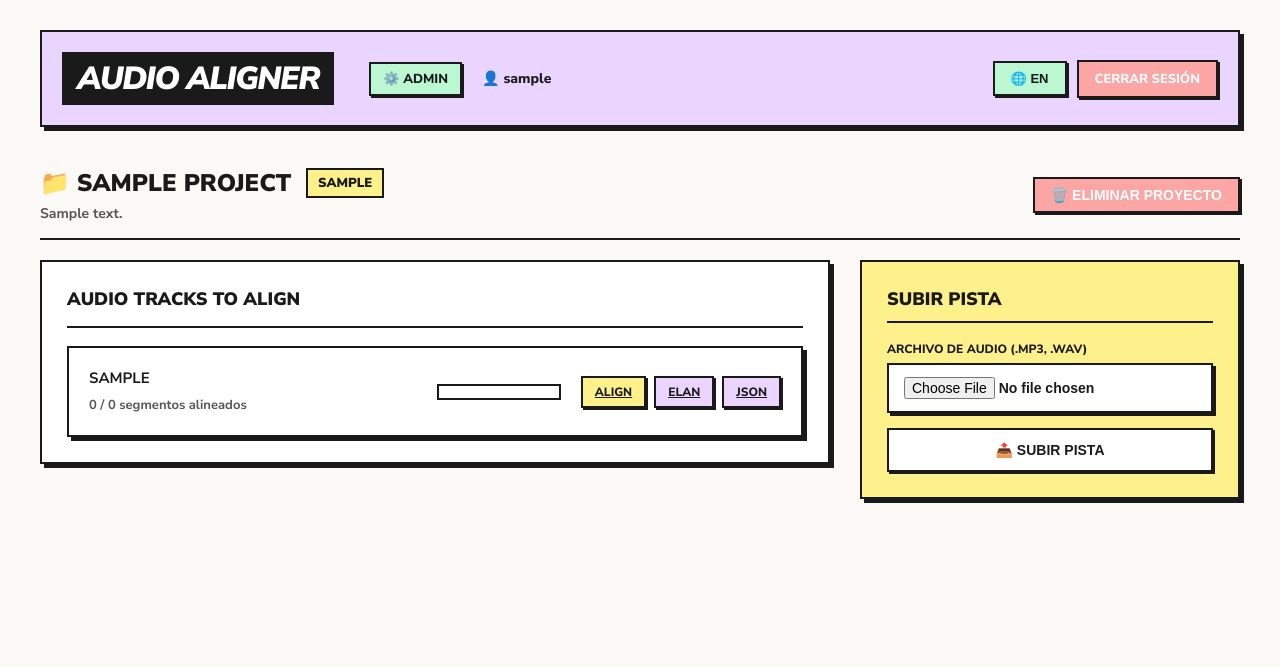
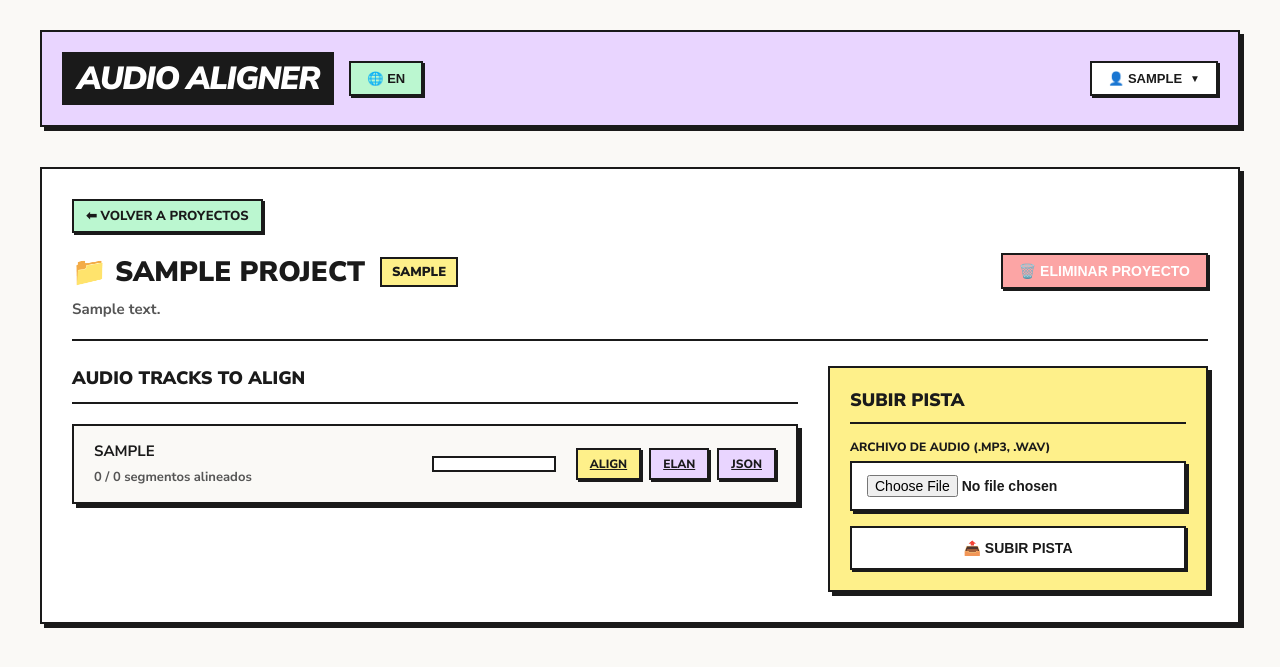
Before and after one commit to placiana/audio-aligner-tool, a Flask app: page /project/1 in a window 1280 px wide. Shown: the top 667 px of the page. Run offline with Flask 3, Linux system fonts and the light colour scheme; the visitor is signed in with stand-in values (Sample User, id 1); tables that the repository leaves empty hold one stand-in row (values such as "Sample post").

Commit message:
look and feel

```diff
--- a/static/js/locale.js
+++ b/static/js/locale.js
@@ -11,9 +11,9 @@ window.translations = {
         create_project_btn: "➕ Create Project",
         delete_project_btn: "🗑️ Delete Project",
         project_type_label: "Project Type",
-        type_segmentation: "Segmentation Only (Audio)",
-        type_transcription: "Segmentation & Transcription (Audio)",
-        type_alignment: "Segmentation & Alignment (Audio + Text)",
+        type_segmentation: "Segmentation Only",
+        type_transcription: "Segmentation & Transcription",
+        type_alignment: "Segmentation & Alignment",
         save_segment_btn: "Save Segment",
         next_seg_only_btn: "Next Segment",
         completion_seg_only_congrats: "Excellent work! You have completed the segmentation of this audio.",
@@ -34,7 +34,9 @@ window.translations = {
         json_btn: "JSON",
         elan_btn: "ELAN",
         logout_btn: "Logout",
+        admin_nav: "⚙️ Admin Panel",
         projects_nav: "📂 Projects",
+        back_to_projects: "⬅ Back to Projects",
         login_title: "Sign In",
         username_label: "Username",
         password_label: "Password",
@@ -148,7 +150,9 @@ window.translations = {
         json_btn: "JSON",
         elan_btn: "ELAN",
         logout_btn: "Cerrar sesión",
+        admin_nav: "⚙️ Panel de Admin",
         projects_nav: "📂 Proyectos",
+        back_to_projects: "⬅ Volver a Proyectos",
         login_title: "Iniciar Sesión",
         username_label: "Usuario",
         password_label: "Contraseña",
@@ -231,7 +235,7 @@ window.translations = {
     }
 };
 
-window.updateLanguageUI = function() {
+window.updateLanguageUI = function () {
     const langBtn = document.getElementById('lang-toggle-btn');
     if (langBtn) {
         langBtn.innerText = window.currentLang === 'en' ? '🌐 ES' : '🌐 EN';
@@ -268,7 +272,7 @@ window.updateLanguageUI = function() {
     });
 };
 
-window.toggleLanguage = function() {
+window.toggleLanguage = function () {
     window.currentLang = window.currentLang === 'en' ? 'es' : 'en';
     localStorage.setItem('aligner_lang', window.currentLang);
     window.updateLanguageUI();
--- a/templates/base.html
+++ b/templates/base.html
@@ -11,32 +11,45 @@
     <link rel="stylesheet" href="{{ url_for('static', filename='css/style.css') }}">
     <script src="{{ url_for('static', filename='js/locale.js') }}"></script>
     {% block extra_head %}{% endblock %}
+    <style>
+        .dropdown-item {
+            transition: background 0.1s ease, color 0.1s ease;
+        }
+        .dropdown-item:hover {
+            background: var(--accent-secondary) !important;
+            color: var(--text-color) !important;
+        }
+        .dropdown-item.danger-item:hover {
+            background: var(--danger-color) !important;
+            color: white !important;
+        }
+    </style>
 </head>
 
 <body>
     <div id="app">
         <header>
-            <div class="header-left">
+            <div class="header-left" style="display: flex; align-items: center; gap: 15px;">
                 <a href="/" style="text-decoration: none; color: inherit; display: inline-block;">
                     <h1>AUDIO ALIGNER</h1>
                 </a>
-                {% if g.user %}
-                <div id="nav-controls" style="display: flex; gap: 10px; align-items: center; margin-left: 15px;">
-                    {% if g.user.is_admin %}
-                    <a href="/admin" class="brutalist-button button-link" style="padding: 6px 12px; font-size: 13px; background: var(--accent-secondary); box-shadow: 2px 2px 0px var(--border-color);">⚙️ Admin</a>
-                    {% endif %}
-                    <span style="font-weight: 800; font-size: 14px; margin-left: 10px;">👤 {{ g.user.username }}</span>
-                </div>
-                {% endif %}
+                <button id="lang-toggle-btn" class="brutalist-button secondary-btn" style="padding: 8px 16px; font-weight: 800; font-size: 13px; box-shadow: 2px 2px 0px var(--border-color);">🌐 EN</button>
             </div>
 
             <div class="header-right">
-                <div class="header-actions" style="display: flex; gap: 10px; align-items: center;">
-                    <button id="lang-toggle-btn" class="brutalist-button secondary-btn" style="padding: 8px 16px; font-weight: 800; font-size: 13px; box-shadow: 2px 2px 0px var(--border-color);">🌐 EN</button>
-                    {% if g.user %}
-                    <a href="/logout" class="brutalist-button danger-btn button-link" style="padding: 8px 16px; font-size: 13px; box-shadow: 2px 2px 0px var(--border-color);" data-i18n="logout_btn">Logout</a>
-                    {% endif %}
+                {% if g.user %}
+                <div class="dropdown-container" style="position: relative; display: inline-block;">
+                    <button id="user-menu-btn" class="brutalist-button" style="padding: 8px 16px; font-weight: 800; font-size: 13px; box-shadow: 2px 2px 0px var(--border-color); display: flex; align-items: center; gap: 8px; background: white; cursor: pointer;">
+                        👤 {{ g.user.username }} <span style="font-size: 10px; transition: transform 0.2s ease; display: inline-block;">▼</span>
+                    </button>
+                    <div id="user-dropdown-menu" class="brutalist-card" style="display: none; position: absolute; right: 0; top: calc(100% + 8px); width: 180px; background: white; z-index: 1000; padding: 5px 0; border: 2.5px solid var(--border-color); box-shadow: 4px 4px 0px var(--border-color); flex-direction: column;">
+                        {% if g.user.is_admin %}
+                        <a href="/admin" class="dropdown-item" style="padding: 10px 15px; font-weight: 800; font-size: 13px; text-decoration: none; color: var(--text-color); display: block; border-bottom: 2px solid var(--border-color);" data-i18n="admin_nav">⚙️ Admin Panel</a>
+                        {% endif %}
+                        <a href="/logout" class="dropdown-item danger-item" style="padding: 10px 15px; font-weight: 800; font-size: 13px; text-decoration: none; color: var(--danger-color); display: block;" data-i18n="logout_btn">Logout</a>
+                    </div>
                 </div>
+                {% endif %}
             </div>
         </header>
 
@@ -56,6 +69,33 @@
             {% block content %}{% endblock %}
         </main>
     </div>
+    {% if g.user %}
+    <script>
+        document.addEventListener('DOMContentLoaded', () => {
+            const menuBtn = document.getElementById('user-menu-btn');
+            const dropdown = document.getElementById('user-dropdown-menu');
+            const arrow = menuBtn ? menuBtn.querySelector('span') : null;
+
+            if (menuBtn && dropdown) {
+                menuBtn.addEventListener('click', (e) => {
+                    e.stopPropagation();
+                    const isDisplayed = dropdown.style.display === 'flex';
+                    dropdown.style.display = isDisplayed ? 'none' : 'flex';
+                    if (arrow) {
+                        arrow.style.transform = isDisplayed ? 'rotate(0deg)' : 'rotate(180deg)';
+                    }
+                });
+
+                document.addEventListener('click', () => {
+                    dropdown.style.display = 'none';
+                    if (arrow) {
+                        arrow.style.transform = 'rotate(0deg)';
+                    }
+                });
+            }
+        });
+    </script>
+    {% endif %}
 </body>
 
 </html>
--- a/templates/project_detail.html
+++ b/templates/project_detail.html
@@ -3,10 +3,17 @@
 {% block title %}{{ project.name }} - Audio Aligner{% endblock %}
 
 {% block content %}
-<div style="margin-bottom: 20px; display: flex; justify-content: space-between; align-items: center; border-bottom: 2.5px solid var(--border-color); padding-bottom: 15px;">
+<div class="brutalist-card" style="background: white; padding: 30px;">
+    <!-- Back to Projects link -->
+    <div style="margin-bottom: 20px;">
+        <a href="/" class="brutalist-button secondary-btn button-link" style="padding: 6px 12px; font-size: 13px; box-shadow: 2px 2px 0px var(--border-color);" data-i18n="back_to_projects">⬅ Back to Projects</a>
+    </div>
+
+    <!-- Title Section -->
+    <div style="margin-bottom: 25px; display: flex; justify-content: space-between; align-items: flex-start; border-bottom: 2.5px solid var(--border-color); padding-bottom: 20px;">
         <div>
             <div style="display: flex; align-items: center; gap: 15px; flex-wrap: wrap;">
-            <h2 style="margin: 0; font-size: 24px; font-weight: 900; text-transform: uppercase;">
+                <h2 style="margin: 0; font-size: 28px; font-weight: 900; text-transform: uppercase;">
                     📁 {{ project.name }}
                 </h2>
                 <span class="block-badge" data-i18n="type_{{ project.type }}" style="font-size: 13px; padding: 4px 10px; border: var(--border-width) solid var(--border-color); font-weight: 900; text-transform: uppercase;
@@ -21,24 +28,23 @@
                     {{ project.type }}
                 </span>
             </div>
-        <p style="margin: 5px 0 0 0; color: #555; font-weight: 700; font-size: 14px;">
+            <p style="margin: 8px 0 0 0; color: #555; font-weight: 700; font-size: 15px;">
                 {{ project.description or 'No description provided.' }}
             </p>
         </div>
 
-    <form method="post" action="/project/{{ project.id }}/delete" onsubmit="return confirm('Are you sure you want to delete this project? This will permanently delete all its audio tracks and alignment data.');">
+        <form method="post" action="/project/{{ project.id }}/delete" onsubmit="return confirm('Are you sure you want to delete this project? This will permanently delete all its audio tracks and alignment data.');" style="margin: 0;">
             <button type="submit" class="brutalist-button danger-btn" style="box-shadow: 2px 2px 0px var(--border-color); padding: 8px 16px;" data-i18n="delete_project_btn">
                 🗑️ Delete Project
             </button>
         </form>
     </div>
 
+    <!-- Content Columns (Grid layout) -->
     <div style="display: grid; grid-template-columns: 1fr 380px; gap: 30px;">
-
-    <!-- Audio Files List -->
+        <!-- Left Column: Audio Tracks List -->
         <div>
-        <div class="brutalist-card" style="background: white;">
-            <h3 style="margin-top: 0; font-size: 18px; font-weight: 900; text-transform: uppercase; border-bottom: 2.5px solid var(--border-color); padding-bottom: 15px;" data-i18n="tracks_title_{{ project.type }}">
+            <h3 style="margin-top: 0; font-size: 18px; font-weight: 900; text-transform: uppercase; border-bottom: 2.5px solid var(--border-color); padding-bottom: 12px; margin-bottom: 20px;" data-i18n="tracks_title_{{ project.type }}">
                 {% if project.type == 'segmentation' %}
                     Audio Tracks to Segment
                 {% elif project.type == 'transcription' %}
@@ -49,11 +55,11 @@
             </h3>
 
             {% if items %}
-            <div class="project-list" style="margin-top: 15px;">
+            <div class="project-list" style="display: flex; flex-direction: column; gap: 15px; margin-top: 0;">
                 {% for item in items %}
-                <div class="project-item" style="border: 2.5px solid var(--border-color); box-shadow: 4px 4px 0px var(--border-color); display: flex; align-items: center; gap: 20px;">
-                    <div class="project-info">
-                        <strong style="font-size: 15px;">{{ item.audio_path.split('/')[-1] }}</strong>
+                <div class="project-item" style="border: 2.5px solid var(--border-color); box-shadow: 4px 4px 0px var(--border-color); display: flex; align-items: center; gap: 20px; background: #faf9f6; padding: 15px 20px;">
+                    <div class="project-info" style="flex: 1;">
+                        <strong style="font-size: 15px; display: block; margin-bottom: 4px; word-break: break-all;">{{ item.audio_path.split('/')[-1] }}</strong>
                         <span class="aligned-status-text" style="font-size: 13px; font-weight: 700; color: #555;"
                               data-completed="{{ item.completed_count }}"
                               data-total="{{ item.total_count }}"
@@ -68,11 +74,11 @@
                         </span>
                     </div>
 
-                    <div class="project-progress-mini" style="width: 120px; height: 12px;">
-                        <div class="mini-bar" style="width: {{ item.progress }}%; background: var(--accent-secondary);"></div>
+                    <div class="project-progress-mini" style="width: 120px; height: 12px; flex-shrink: 0; background: white; border: 2px solid var(--border-color);">
+                        <div class="mini-bar" style="width: {{ item.progress }}%; height: 100%; background: var(--accent-secondary);"></div>
                     </div>
 
-                    <div style="display: flex; gap: 8px;">
+                    <div style="display: flex; gap: 8px; flex-shrink: 0;">
                         <a href="/align/{{ item.id }}" class="brutalist-button" style="padding: 6px 12px; font-size: 12px; box-shadow: 2px 2px 0px var(--border-color); background: var(--accent-color);" data-i18n="align_btn_{{ project.type }}">
                             {% if project.type == 'segmentation' %}
                                 Segment
@@ -95,17 +101,16 @@
                 {% endfor %}
             </div>
             {% else %}
-            <div style="text-align: center; padding: 40px; font-weight: 800; font-size: 1.1em; color: #555;" data-i18n="no_tracks">
+            <div style="text-align: center; padding: 40px; border: 2.5px dashed var(--border-color); font-weight: 800; font-size: 1.1em; color: #555; background: #faf9f6;" data-i18n="no_tracks">
                 🎙️ No audio tracks uploaded yet. Use the panel on the right to upload your first audio track.
             </div>
             {% endif %}
         </div>
-    </div>
 
-    <!-- Upload Audio Track Form -->
+        <!-- Right Column: Upload Audio Track Form -->
         <div>
-        <div class="brutalist-card" style="background: var(--accent-color);">
-            <h3 style="margin-top: 0; font-size: 18px; font-weight: 900; text-transform: uppercase; border-bottom: 2.5px solid var(--border-color); padding-bottom: 10px;" data-i18n="upload_track_title">
+            <div style="background: var(--accent-color); border: 2.5px solid var(--border-color); box-shadow: 4px 4px 0px var(--border-color); padding: 20px;">
+                <h3 style="margin-top: 0; font-size: 18px; font-weight: 900; text-transform: uppercase; border-bottom: 2.5px solid var(--border-color); padding-bottom: 10px; margin-bottom: 15px;" data-i18n="upload_track_title">
                     Upload Track
                 </h3>
 
@@ -118,7 +123,7 @@
                     {% if project.type == 'alignment' %}
                     <div style="display: flex; flex-direction: column; gap: 6px;">
                         <label for="text_file" style="font-weight: 800; font-size: 12px; text-transform: uppercase;" data-i18n="text_file_label">Transcription File (.txt) - <span style="font-style: italic; font-weight: 700; color: #444;">Optional</span></label>
-                    <input type="file" id="text_file" name="text_file" accept=".txt" required class="brutalist-input" style="background: white;">
+                        <input type="file" id="text_file" name="text_file" accept=".txt" class="brutalist-input" style="background: white;">
                     </div>
                     {% endif %}
 
@@ -129,4 +134,5 @@
             </div>
         </div>
     </div>
+</div>
 {% endblock %}
```
Lines whose indentation alone changed are shown as unchanged.
